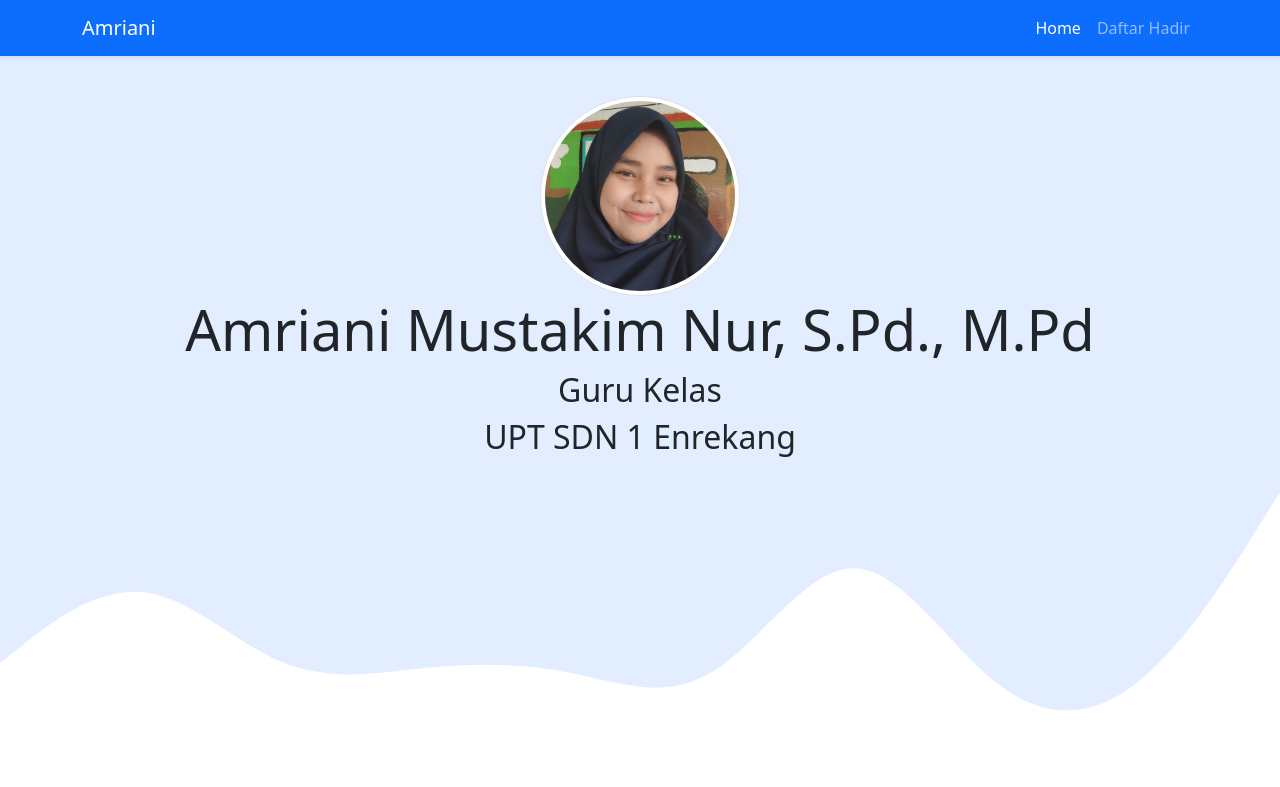
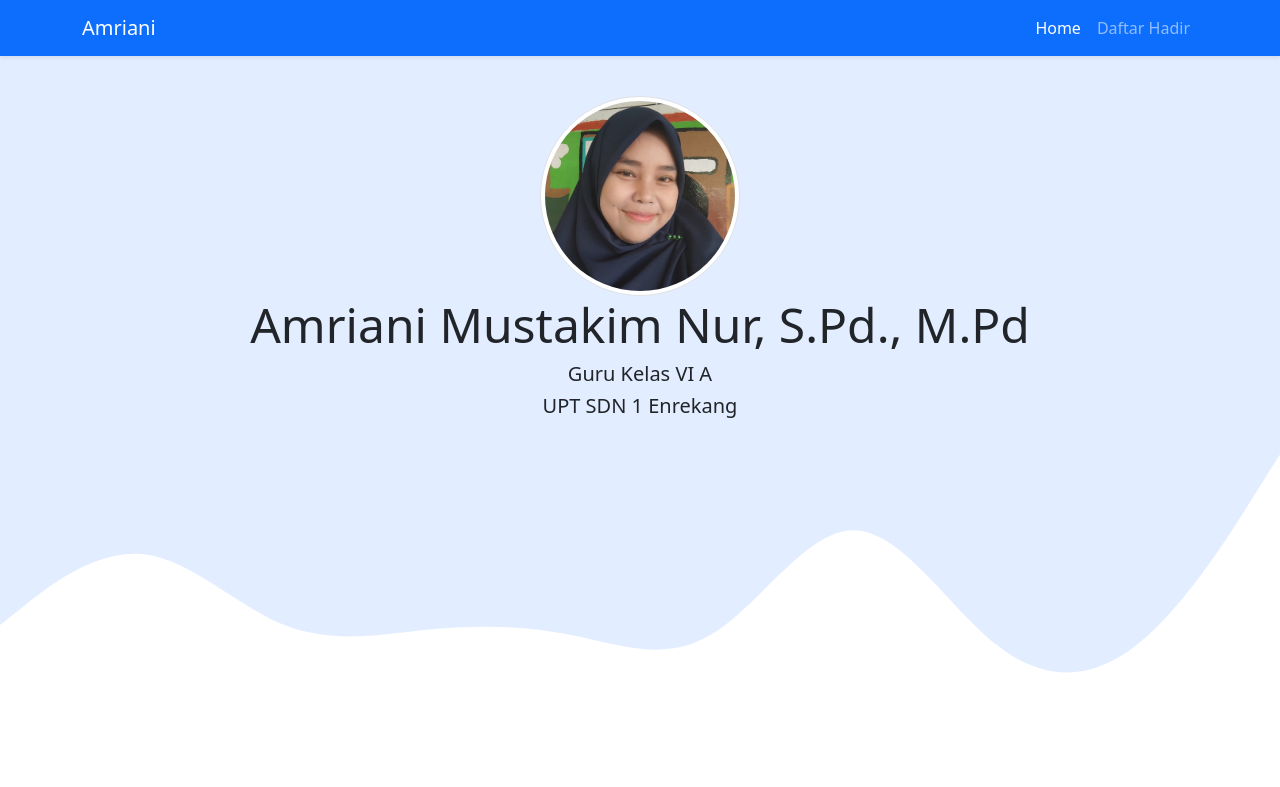
Before and after one commit to hardiwan10/daftarhadir.github.io, a plain HTML site: page index.html in a window 1280 px wide. Shown: the top 787 px of the page. Drawn offline with nearby package versions, Linux system fonts and the light colour scheme.

Commit message:
ubah guru kelas

```diff
--- a/index.html
+++ b/index.html
@@ -53,9 +53,9 @@
     <!-- Jumbotron -->
     <section class="jumbotron text-center">
         <img src="img/amriani.jpeg" alt="Amriani" width="200" class="rounded-circle img-thumbnail" data-aos="fade-in">
-        <h1 class="display-4">Amriani Mustakim Nur, S.Pd., M.Pd</h1>
-        <h2>Guru Kelas</h2>
-        <h2>UPT SDN 1 Enrekang</h2>
+        <h1 class="display-5">Amriani Mustakim Nur, S.Pd., M.Pd</h1>
+        <h5>Guru Kelas VI A</h5>
+        <h5>UPT SDN 1 Enrekang</h5>
         <svg xmlns="http://www.w3.org/2000/svg" viewBox="0 0 1440 320"><path fill="#ffffff" fill-opacity="1" d="M0,224L26.7,202.7C53.3,181,107,139,160,144C213.3,149,267,203,320,224C373.3,245,427,235,480,229.3C533.3,224,587,224,640,234.7C693.3,245,747,267,800,234.7C853.3,203,907,117,960,117.3C1013.3,117,1067,203,1120,245.3C1173.3,288,1227,288,1280,245.3C1333.3,203,1387,117,1413,74.7L1440,32L1440,320L1413.3,320C1386.7,320,1333,320,1280,320C1226.7,320,1173,320,1120,320C1066.7,320,1013,320,960,320C906.7,320,853,320,800,320C746.7,320,693,320,640,320C586.7,320,533,320,480,320C426.7,320,373,320,320,320C266.7,320,213,320,160,320C106.7,320,53,320,27,320L0,320Z"></path></svg>
     </section>
     <!-- Akhir Jumbotron  -->
```
